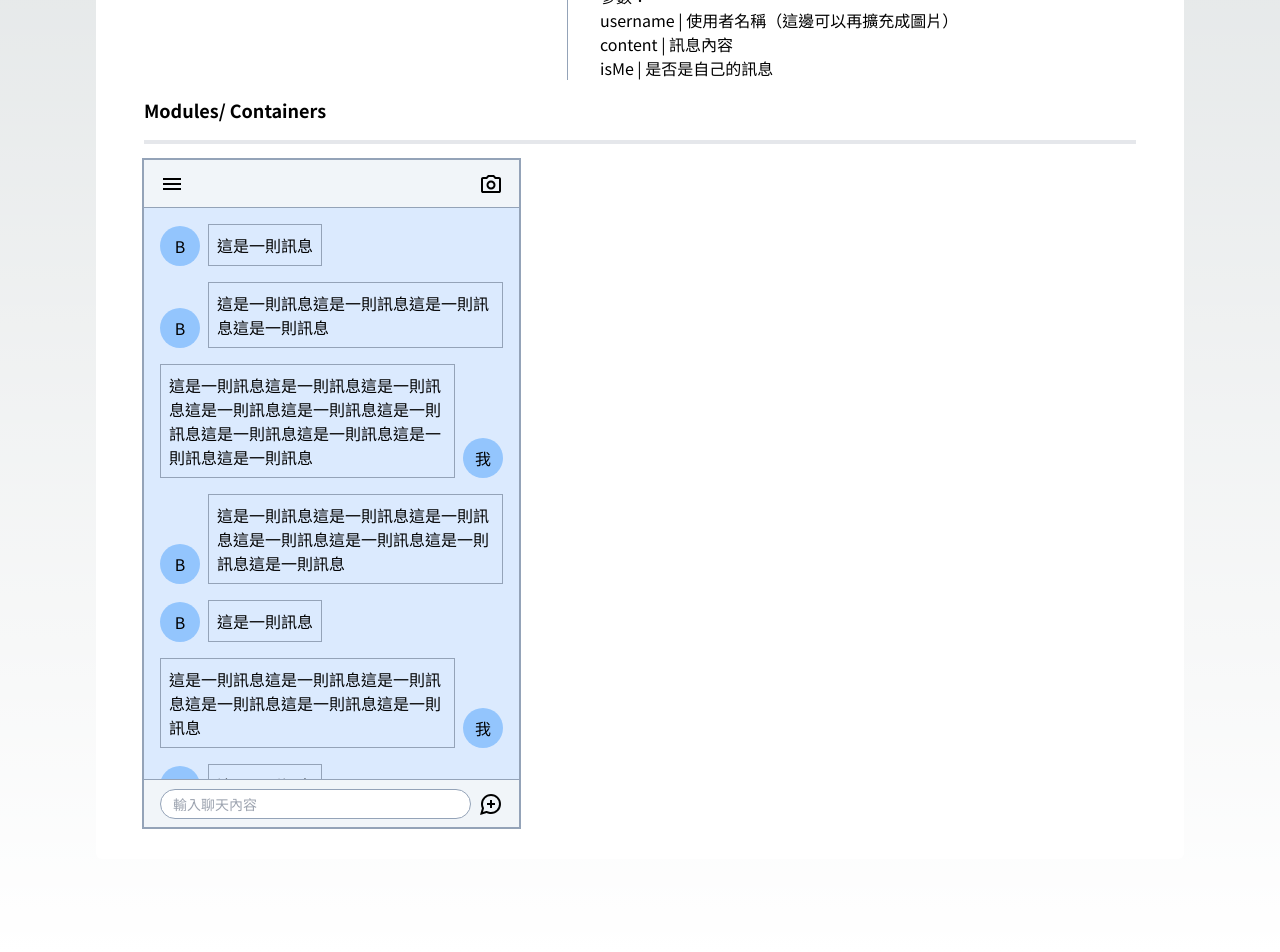
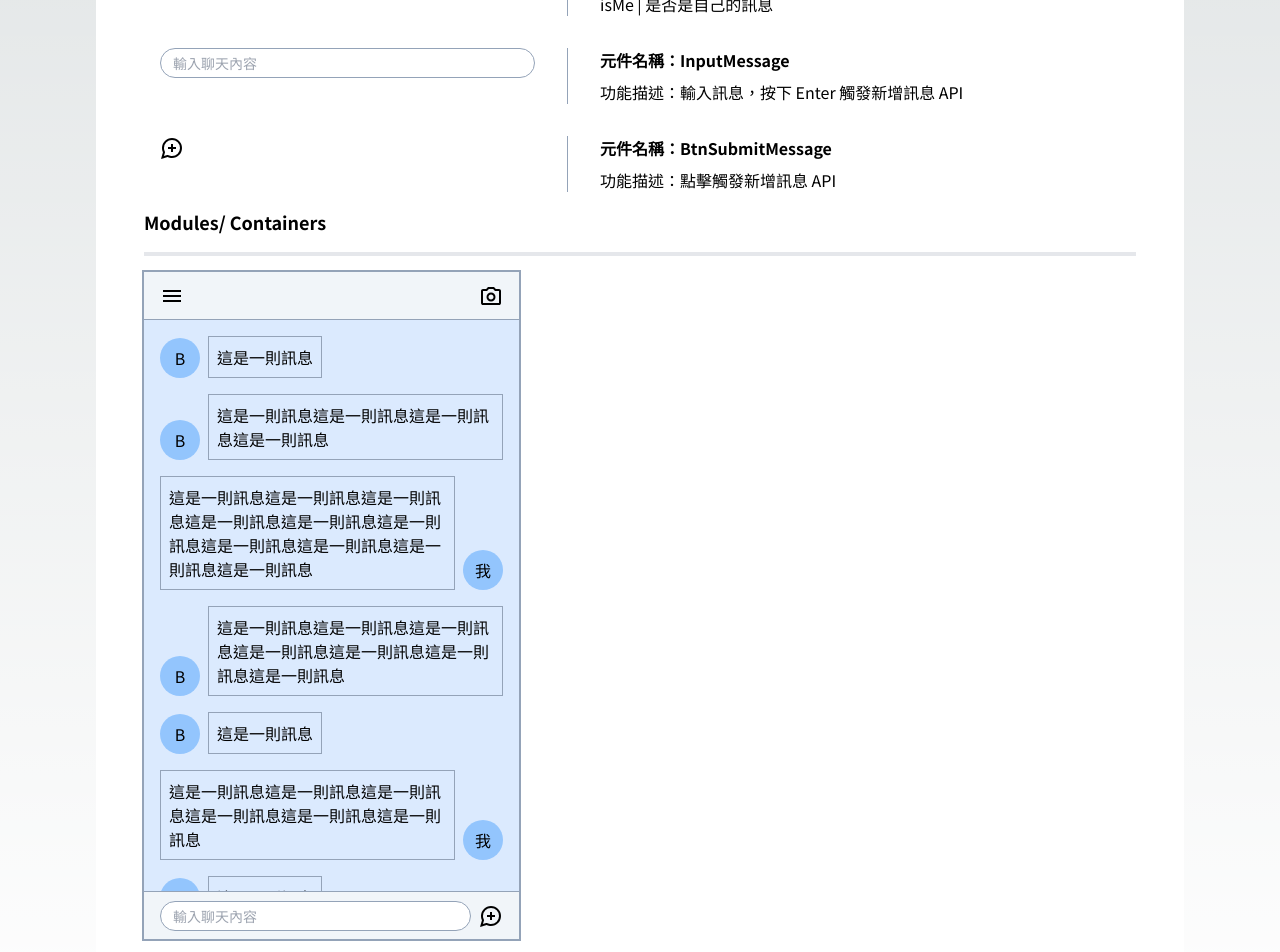
Before and after one commit to penspulse326/bat-mobile-test, a Next.js app: page /problem3 in a window 1280 px wide. Shown: the part 660-1612 px from the top of the page. Built offline with nearby package versions, Linux system fonts and the light colour scheme.

Commit message:
feat: separate InputMessage

```diff
--- /dev/null
+++ b/components/Buttons/BtnSubmitMessage/index.tsx
@@ -0,0 +1,16 @@
+import Image from 'next/image';
+
+function BtnSubmitMessage() {
+  return (
+    <button type="button" className="h-6 w-6 flex-shrink-0">
+      <Image
+        src="/icon-input-message.svg"
+        alt="button to open menu"
+        width={24}
+        height={24}
+      />
+    </button>
+  );
+}
+
+export default BtnSubmitMessage;
--- a/components/CompDesc/index.tsx
+++ b/components/CompDesc/index.tsx
@@ -13,8 +13,10 @@ function CompDesc({ comp, title, content, params }: PropsType) {
       <section>
         <h5 className="font-bold">元件名稱：{title}</h5>
         <h6 className="mt-2">功能描述：{content}</h6>
-        <h6 className="mt-2">參數：</h6>
+
         {params && (
+          <>
+            <h6 className="mt-2">參數：</h6>{' '}
             <ul>
               {params.map(({ name, desc }) => (
                 <li key={name}>
@@ -22,6 +24,7 @@ function CompDesc({ comp, title, content, params }: PropsType) {
                 </li>
               ))}
             </ul>
+          </>
         )}
       </section>
     </li>
--- a/components/Inputs/InputMessage/index.tsx
+++ b/components/Inputs/InputMessage/index.tsx
@@ -1,22 +1,10 @@
-import Image from 'next/image';
-
 function InputMessage() {
   return (
-    <div className="flex flex-grow items-center gap-2 border-t border-slate-400 bg-slate-100 px-4 py-2">
-      <input
-        type="text"
-        placeholder="輸入聊天內容"
-        className="w-full rounded-full border border-slate-400 px-3 py-1 text-sm outline-slate-400 focus:outline-2"
-      />
-      <button type="button" className="h-6 w-6 flex-shrink-0">
-        <Image
-          src="/icon-input-message.svg"
-          alt="button to open menu"
-          width={24}
-          height={24}
-        />
-      </button>
-    </div>
+    <input
+      type="text"
+      placeholder="輸入聊天內容"
+      className="w-full rounded-full border border-slate-400 px-3 py-1 text-sm outline-slate-400 focus:outline-2"
+    />
   );
 }
 
--- a/modules/CompDescBox/data.ts
+++ b/modules/CompDescBox/data.ts
@@ -1,7 +1,9 @@
 import { CompDescType } from '@/common/constants/types';
 import BtnCamera from '@/components/Buttons/BtnCamera';
 import BtnMenu from '@/components/Buttons/BtnMenu';
+import BtnSubmitMessage from '@/components/Buttons/BtnSubmitMessage';
 import ChatMessage from '@/components/ChatMessage';
+import InputMessage from '@/components/Inputs/InputMessage';
 
 export const componentList: CompDescType[] = [
   {
@@ -24,6 +26,16 @@ export const componentList: CompDescType[] = [
       { name: 'isMe', desc: '是否是自己的訊息' },
     ],
   },
+  {
+    title: 'InputMessage',
+    comp: InputMessage,
+    content: '輸入訊息，按下 Enter 觸發新增訊息 API',
+  },
+  {
+    title: 'BtnSubmitMessage',
+    comp: BtnSubmitMessage,
+    content: '點擊觸發新增訊息 API',
+  },
 ];
 
 export const moduleList = [
--- a/modules/CompDescBox/index.tsx
+++ b/modules/CompDescBox/index.tsx
@@ -1,8 +1,8 @@
 import ChatLogs from '../ChatLogs';
+import InputChatMessage from '../InputChatMessage';
 import Navbar from '../Navbar';
 import { componentList } from './data';
 import CompDesc from '@/components/CompDesc';
-import InputMessage from '@/components/Inputs/InputMessage';
 
 function CompDescBox() {
   return (
@@ -25,7 +25,7 @@ function CompDescBox() {
       <div className="flex h-[667px] w-[375px] flex-col bg-blue-100 outline outline-2 outline-slate-400">
         <Navbar />
         <ChatLogs />
-        <InputMessage />
+        <InputChatMessage />
       </div>
     </div>
   );
--- /dev/null
+++ b/modules/InputChatMessage/index.tsx
@@ -0,0 +1,13 @@
+import BtnSubmitMessage from '@/components/Buttons/BtnSubmitMessage';
+import InputMessage from '@/components/Inputs/InputMessage';
+
+function InputChatMessage() {
+  return (
+    <div className="flex flex-grow items-center gap-2 border-t border-slate-400 bg-slate-100 px-4 py-2">
+      <InputMessage />
+      <BtnSubmitMessage />
+    </div>
+  );
+}
+
+export default InputChatMessage;
```
Lines whose indentation alone changed are shown as unchanged.
